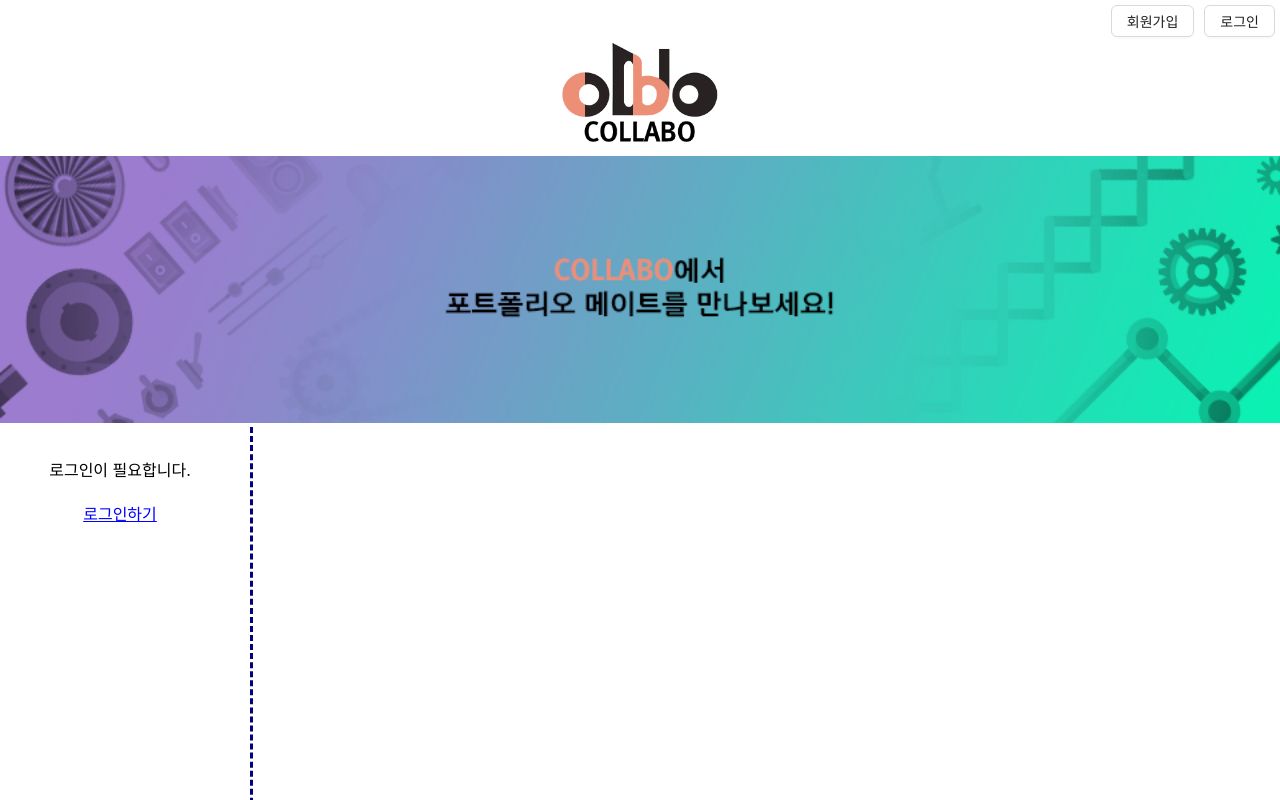
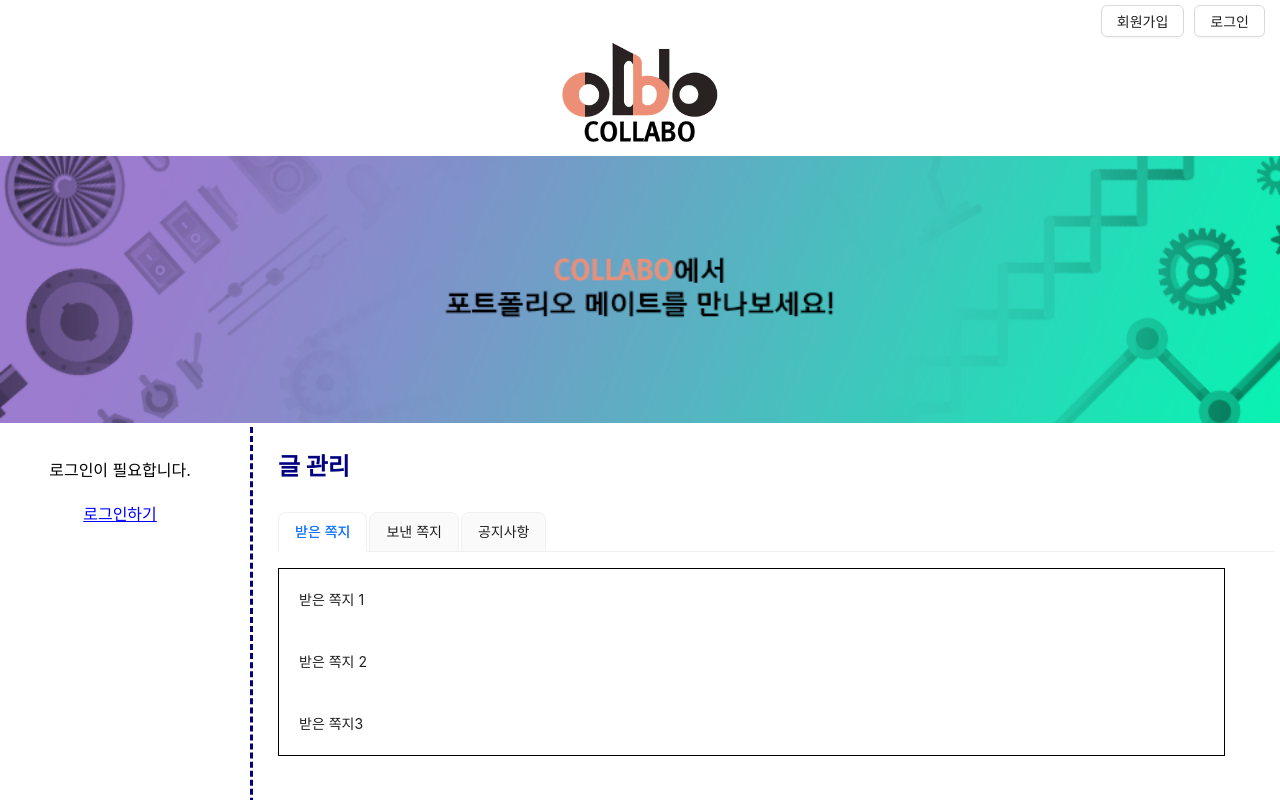
Before and after one commit to hoyeol0513/webProgramming_finalwork, a React (Create React App) app: page /notice in a window 1280 px wide. Shown: the top 800 px of the page. Built offline with nearby package versions, Linux system fonts and the light colour scheme.

Commit message:
Notice layout

```diff
--- /dev/null
+++ b/src/Page/AnnounceItem.js
@@ -0,0 +1,56 @@
+import React, { Component } from "react";
+import "./Post.css";
+
+class AnnounceItem extends Component {
+  constructor(props) {
+    super(props);
+    this.state = {
+      activeTab: "mynotes",
+      selectedMessage: null,
+      list: ["공지사항 1", "공지사항 2", "공지사항"],
+    };
+  }
+
+  handleTabChange = (tab) => {
+    this.setState({ activeTab: tab, selectedMessage: null });
+  };
+
+  handleMessageClick = (message) => {
+    this.setState((prev) => ({
+      selectedMessage: prev.selectedMessage === message ? null : message,
+    }));
+  };
+
+  render() {
+    const { activeTab, selectedMessage } = this.state;
+
+    return (
+      <div>
+        <div className="postcontent">
+          {activeTab === "mynotes" && (
+            <div>
+              {this.state.list.map((item, index) => {
+                return (
+                  <>
+                    <ul>
+                      <li onClick={() => this.handleMessageClick(item)}>
+                        {item}
+                      </li>
+                    </ul>
+                  </>
+                );
+              })}
+            </div>
+          )}
+        </div>
+        {selectedMessage && (
+          <div className="postcontent">
+            <p>{selectedMessage}</p>
+          </div>
+        )}
+      </div>
+    );
+  }
+}
+
+export default AnnounceItem;
--- a/src/Page/Notice.js
+++ b/src/Page/Notice.js
@@ -1,14 +1,34 @@
-import { Button } from "antd";
+import { Button, Tabs } from "antd";
 import React from "react";
 import { useNavigate } from "react-router-dom";
 import Header from "../Acc/Header";
 import LeftSide from "../Acc/LeftSide";
 import UnLogLeftSide from "../Acc/UnLogLeftSide";
 import Footer from "../Acc/Footer";
+import ReceiveItem from "./ReceiveItem";
+import SendItem from "./SendItem";
+import AnnounceItem from "./AnnounceItem";
 
 const Notice = (props) => {
   const { isLogined, setIsLogined } = props;
   const navigate = useNavigate();
+  const items = [
+    {
+      key: "1",
+      label: "받은 쪽지",
+      children: <ReceiveItem />,
+    },
+    {
+      key: "2",
+      label: "보낸 쪽지",
+      children: <SendItem />,
+    },
+    {
+      key: "3",
+      label: "공지사항",
+      children: <AnnounceItem />,
+    },
+  ];
   return (
     <div className="container">
       <div style={{ display: "block", textAlign: "end", padding: "5px" }}>
@@ -45,7 +65,19 @@ const Notice = (props) => {
         >
           {isLogined ? <LeftSide /> : <UnLogLeftSide />}
         </nav>
-        <main style={{ minHeight: "100vh", paddingLeft: "20px" }}></main>
+        <main style={{ minHeight: "100vh", paddingLeft: "20px" }}>
+          <h2
+            style={{
+              fontWeight: "bolder",
+              fontSize: "1.5rem",
+              margin: "10px 0 30px 0",
+              color: "navy",
+            }}
+          >
+            글 관리
+          </h2>
+          <Tabs type="card" items={items} />
+        </main>
       </div>
       <footer>
         <Footer />
--- /dev/null
+++ b/src/Page/Post.css
@@ -0,0 +1,25 @@
+.tabs {
+  justify-content: flex-end;
+  margin-bottom: 20px;
+  text-align: left;
+  margin-left: 250px;
+}
+
+button {
+  padding: 10px 20px;
+  border: 1px solid black;
+  background: none;
+  cursor: pointer;
+  margin-right: 10px;
+}
+
+.postcontent {
+  margin-right: 50px;
+  border: 1px solid black;
+  text-align: left;
+}
+
+h3 {
+  margin-left: 250px;
+  text-align: left;
+}
--- /dev/null
+++ b/src/Page/ReceiveItem.js
@@ -0,0 +1,56 @@
+import React, { Component } from "react";
+import "./Post.css";
+
+class ReceiveItem extends Component {
+  constructor(props) {
+    super(props);
+    this.state = {
+      activeTab: "mynotes",
+      selectedMessage: null,
+      list: ["받은 쪽지 1", "받은 쪽지 2", "받은 쪽지3"],
+    };
+  }
+
+  handleTabChange = (tab) => {
+    this.setState({ activeTab: tab, selectedMessage: null });
+  };
+
+  handleMessageClick = (message) => {
+    this.setState((prev) => ({
+      selectedMessage: prev.selectedMessage === message ? null : message,
+    }));
+  };
+
+  render() {
+    const { activeTab, selectedMessage } = this.state;
+
+    return (
+      <div>
+        <div className="postcontent">
+          {activeTab === "mynotes" && (
+            <div>
+              {this.state.list.map((item, index) => {
+                return (
+                  <>
+                    <ul>
+                      <li onClick={() => this.handleMessageClick(item)}>
+                        {item}
+                      </li>
+                    </ul>
+                  </>
+                );
+              })}
+            </div>
+          )}
+        </div>
+        {selectedMessage && (
+          <div className="postcontent">
+            <p>{selectedMessage}</p>
+          </div>
+        )}
+      </div>
+    );
+  }
+}
+
+export default ReceiveItem;
--- /dev/null
+++ b/src/Page/SendItem.js
@@ -0,0 +1,56 @@
+import React, { Component } from "react";
+import "./Post.css";
+
+class SendItem extends Component {
+  constructor(props) {
+    super(props);
+    this.state = {
+      activeTab: "mynotes",
+      selectedMessage: null,
+      list: ["보낸 쪽지 1", "보낸 쪽지 2", "보낸 쪽지3"],
+    };
+  }
+
+  handleTabChange = (tab) => {
+    this.setState({ activeTab: tab, selectedMessage: null });
+  };
+
+  handleMessageClick = (message) => {
+    this.setState((prev) => ({
+      selectedMessage: prev.selectedMessage === message ? null : message,
+    }));
+  };
+
+  render() {
+    const { activeTab, selectedMessage } = this.state;
+
+    return (
+      <div>
+        <div className="postcontent">
+          {activeTab === "mynotes" && (
+            <div>
+              {this.state.list.map((item, index) => {
+                return (
+                  <>
+                    <ul>
+                      <li onClick={() => this.handleMessageClick(item)}>
+                        {item}
+                      </li>
+                    </ul>
+                  </>
+                );
+              })}
+            </div>
+          )}
+        </div>
+        {selectedMessage && (
+          <div className="postcontent">
+            <p>{selectedMessage}</p>
+          </div>
+        )}
+      </div>
+    );
+  }
+}
+
+export default SendItem;
```
